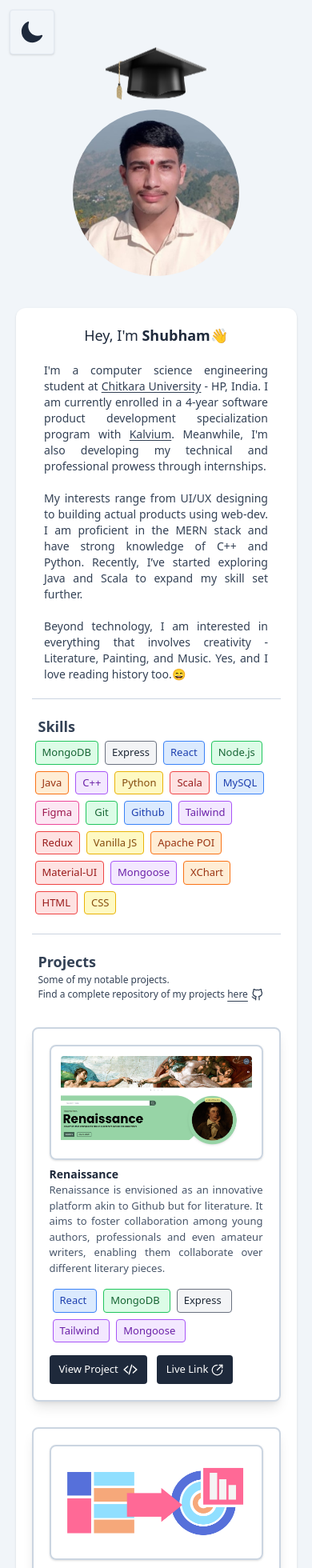
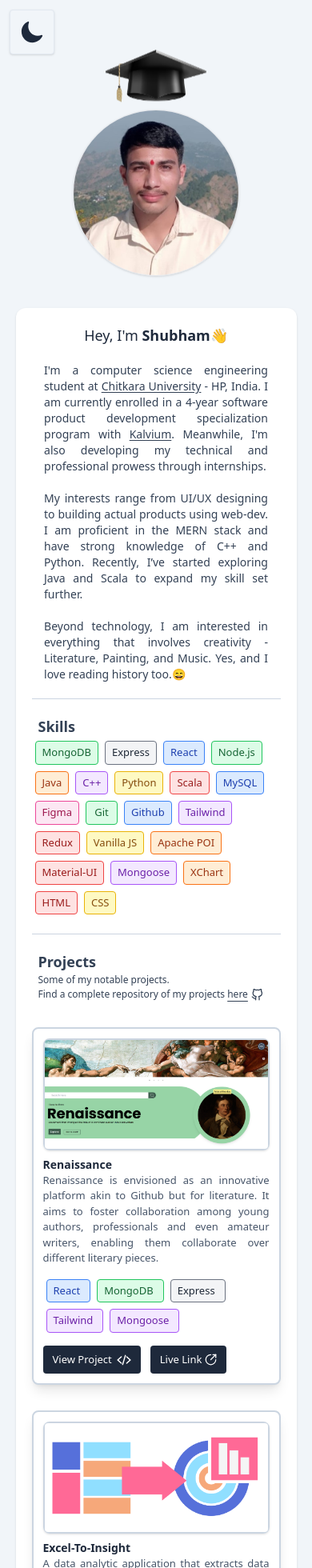
Before and after one commit to suu-b/Portfolio, a React (Vite) app in the folder portfolio-client/: page / in a window 390 px wide. Shown: the top 1960 px of the page at 80% size. Built offline with nearby package versions, Linux system fonts and the light colour scheme; no server answers.

Commit message:
style: responsiveness fix and loaders

```diff
--- a/portfolio-client/package.json
+++ b/portfolio-client/package.json
@@ -15,7 +15,8 @@
     "react": "^18.3.1",
     "react-chartjs-2": "^5.2.0",
     "react-dom": "^18.3.1",
-    "react-icons": "^5.4.0"
+    "react-icons": "^5.4.0",
+    "react-spinners": "^0.15.0"
   },
   "devDependencies": {
     "@eslint/js": "^9.15.0",
--- a/portfolio-client/src/App.jsx
+++ b/portfolio-client/src/App.jsx
@@ -15,7 +15,7 @@ function App() {
       <DarkModeToggle />
       <div className="lg:absolute top-5 flex flex-col items-center justify-between">
         <img src={gradCap} className="animate-bounce w-32 lg:w-28 rounded-full lg:mt-0 top-0" alt="profile-image" />
-        <img src={profileImage} className="w-52 lg:w-44  rounded-full" alt="profile-image" />
+        <img src={profileImage} className="w-52 lg:w-44 shadow border dark:border-slate-900 rounded-full" alt="profile-image" />
       </div>
       <div className="w-[90vw] mt-10 lg:mt-40 lg:w-[50vw] p-5 lg:p-8 dark:bg-gray-900 bg-white shadow rounded-xl lg:pt-20">
         <Introduction />
--- a/portfolio-client/src/components/ProjectCard.jsx
+++ b/portfolio-client/src/components/ProjectCard.jsx
@@ -4,8 +4,8 @@ import { IoCodeSlash } from "react-icons/io5";
 
 export default function ProjectCard({ imageSrc, projectName, projectDescription, techStack, liveLink, repoLink }) {
     return (
-        <div className="bg-white dark:bg-black mb-8 mx-auto border border-slate-300 dark:border-slate-900 border-2 rounded-lg shadow-lg p-5">
-            <div className="border border-slate-300 dark:border-slate-900 border-2 rounded-lg shadow dark:shadow-xl p-3 lg:w-[90%] mx-auto">
+        <div className="bg-white dark:bg-black mb-8 mx-auto border border-slate-300 dark:border-slate-900 border-2 rounded-lg shadow-lg p-3 lg:p-5">
+            <div className="border border-slate-300 dark:border-slate-900 border-2 rounded-lg shadow dark:shadow-xl lg:p-3 lg:w-[90%] mx-auto">
                 <img src={imageSrc} alt={projectName} className="rounded mx-auto" />
             </div>
             <h3 className="font-bold text-slate-800 mt-2 lg:mt-0 lg:text-base text-sm dark:text-slate-200">{projectName}</h3>
--- a/portfolio-client/src/sections/Stats.jsx
+++ b/portfolio-client/src/sections/Stats.jsx
@@ -2,6 +2,7 @@ import axios from "axios"
 import { useEffect, useState } from "react"
 import { LanguageStats } from "../components/LanguageStats"
 import { PRStats } from "../components/PRStats"
+import { FadeLoader } from "react-spinners"
 
 export function Stats() {
     const [stats, setStats] = useState({})
@@ -20,11 +21,11 @@ export function Stats() {
             <div className="flex flex-col lg:flex-row justify-between ">
                 <div className="lg:w-[45%] dark:bg-black bg-white border dark:border-black rounded shadow px-5 py-2">
                     <h3 className="font-bold text-lg text-slate-700 dark:text-slate-300 ml-2">Languages</h3>
-                    {stats.languages && <LanguageStats data={stats.languages} />}
+                    {stats.languages ? <LanguageStats data={stats.languages} /> : <FadeLoader color="gray" className="w-[20%] my-3 mx-auto"/>}
                 </div>
                 <div className="lg:w-[45%] dark:bg-black bg-white border dark:border-black rounded shadow px-5 py-2">
                     <h3 className="font-bold text-lg text-slate-700 dark:text-slate-300 ml-2">Total Pull Requests: {stats.totalPRs}</h3>
-                    {(stats.personalPRs && stats.orgsPRs) && <PRStats data={{"Personal": stats.personalPRs, "Organizations": stats.orgsPRs}} />}
+                    {(stats.personalPRs && stats.orgsPRs) ? <PRStats data={{ "Personal": stats.personalPRs, "Organizations": stats.orgsPRs }} /> :  <FadeLoader color="gray" className="w-[20%] my-3 mx-auto"/>}
                 </div>
             </div>
         </section>
```
